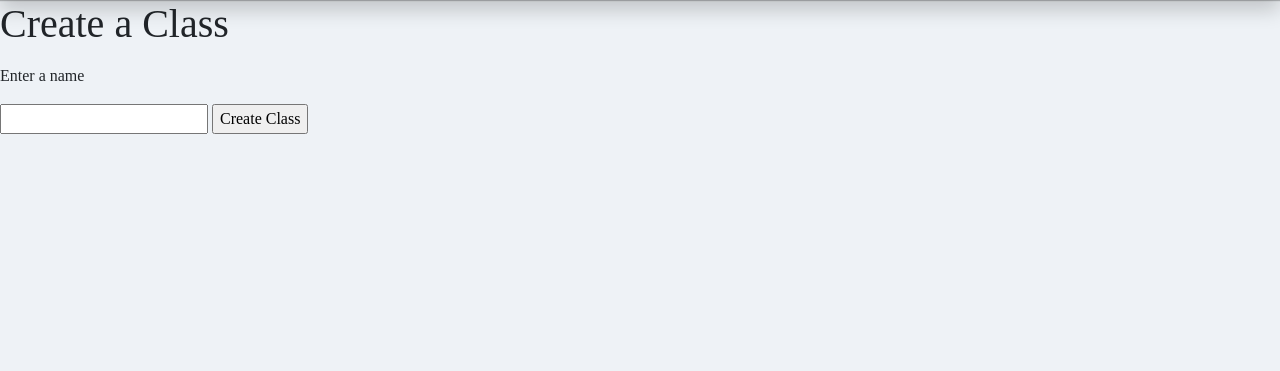
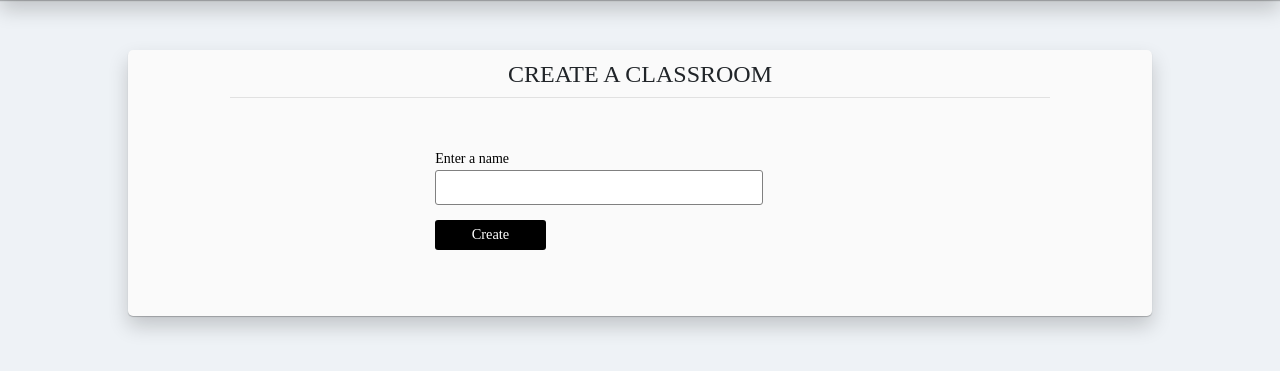
Before and after one commit to SyeedHasan/TeachMe, a PHP site: page /createClass.php in a window 1280 px wide. Shown: the part 60-431 px from the top of the page. Run offline with PHP 8.4, Linux system fonts and the light colour scheme; the visitor is signed in with stand-in values (Sample User, id 1).

Commit message:
create a class room and I AM HUNGRY!

```diff
--- /dev/null
+++ b/assets/css/class.css
@@ -0,0 +1,68 @@
+div.column {
+    width: 80%;
+    margin: 50px auto;
+    /* height:450px; */
+    padding-bottom: 50px;
+    background: #FAFAFA;
+    overflow: hidden;
+    box-shadow: 0 10px 20px rgba(0, 0, 0, 0.19), 0 1px 1px rgba(0, 0, 0, 0.23);
+    border-radius:5px;
+}
+div.column h4 {
+    margin-top: 10px;
+    text-align: center;
+    text-transform: uppercase;
+}
+div.column hr {
+    width: 80%;
+    margin: 0 auto;
+}
+div.qName {
+    display: block;
+    width: 40%;
+    margin:0 auto;
+    margin-top:50px;
+}
+.formLabels {
+    font-size: 14;
+    color: black;
+    margin-bottom: 1px;
+}
+.textField {
+    width: 100%;
+    height: 35px;
+    border-radius: 3px;
+    margin-bottom: 15px;
+    border: 1px solid grey;
+    font-size: 14px;
+    padding: 5px;
+    resize: none;
+}
+
+.text {
+    width: 80%;
+}
+.submitBtn {
+    width: 27%;
+    height: 30px;
+    border: none;
+    border-radius: 3px;
+    font-size: 90%;
+    color: white;
+    background-color: black;
+    outline: 0;
+    margin: 0;
+    display: inline-block;
+}
+
+.submitBtn:hover {
+    background: white;
+    color: black;
+    transition: all 1.5s;
+}
+
+#submitForm:hover {
+    background: white;
+    color: black;
+    transition: all 1.5s;
+}
--- a/assets/css/quiz.css
+++ b/assets/css/quiz.css
@@ -6,6 +6,7 @@ div.column {
     background: #FAFAFA;
     overflow: hidden;
     box-shadow: 0 10px 20px rgba(0, 0, 0, 0.19), 0 1px 1px rgba(0, 0, 0, 0.23);
+    border-radius:5px;
 }
 
 div.column h4 {
--- a/createClass.php
+++ b/createClass.php
@@ -1,14 +1,16 @@
 <?php
     include "includes/header.php";
 ?>
+    <link rel="stylesheet" href="assets/css/class.css">
+<div class="column">
 
-<div>
-
-    <h1>Create a Class</h1>
-    <form action="createClass.php" method="POST"></form>
-        <p>Enter a name</p>
-        <input type="text" name="className" id="className" required>
-        <input type="submit" name="createClass" value="Create Class">
+    <h4>Create a Classroom</h4>
+    <hr>
+    <form action="createClass.php" method="POST">
+    <div class="qName"><p class="formLabels">Enter a name</p>
+            <input class="textField text" type="text" name="qName">
+            <input id="submitForm" class="submitBtn" type="submit" value="Create">
+        </div>
     </form>
 
 </div>
```
